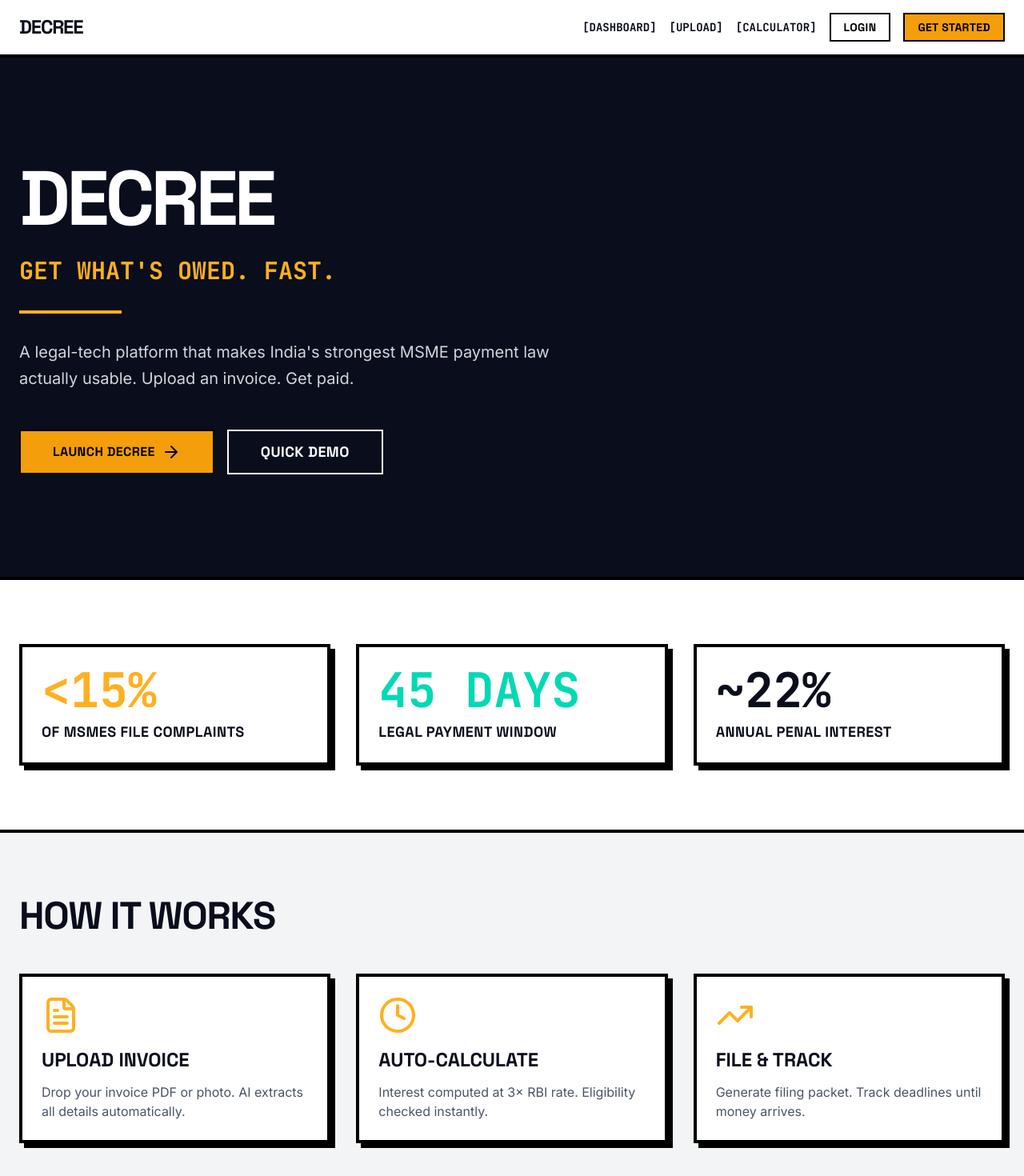
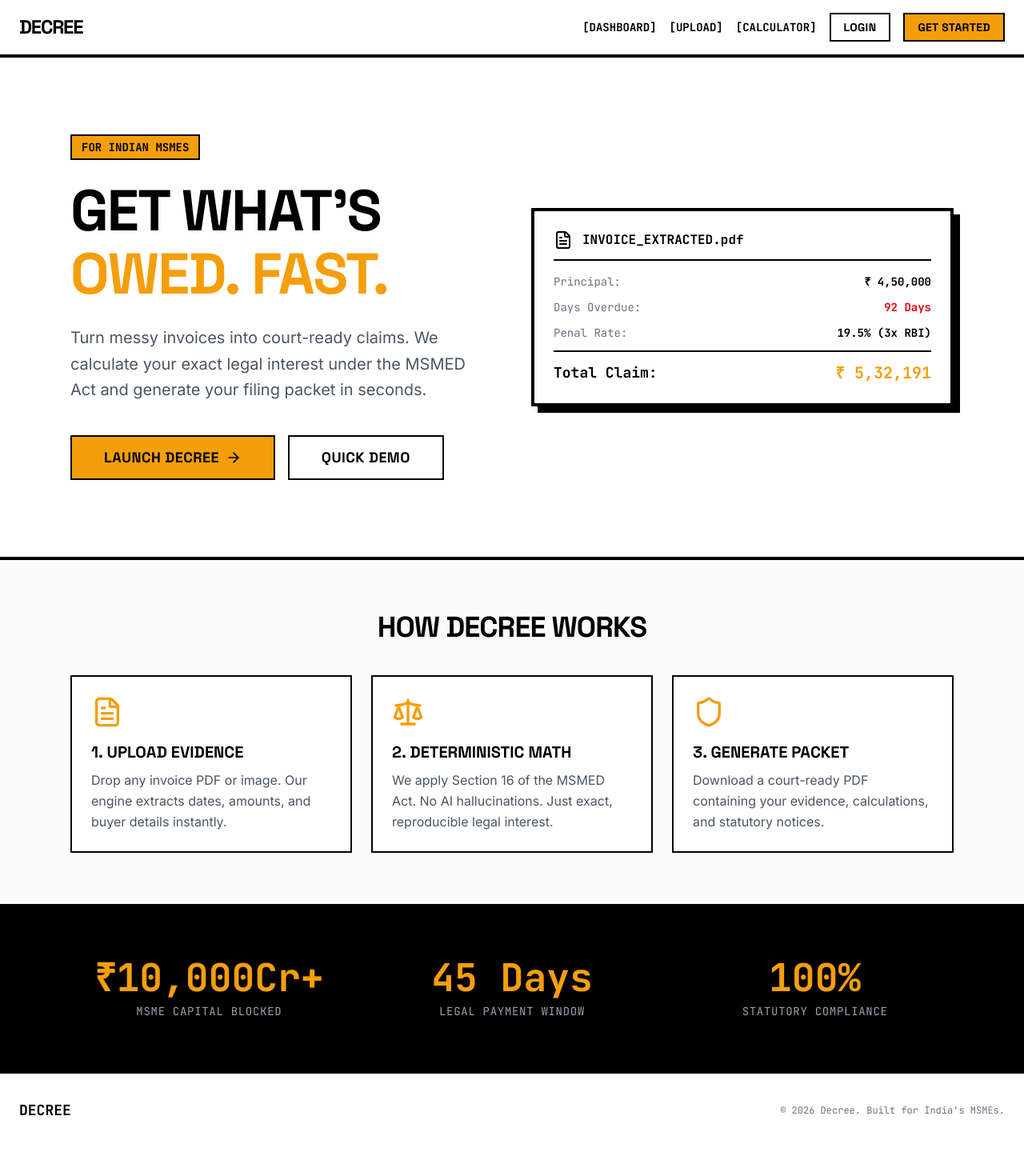
Before and after one commit to aarush-2002/Decree, a Next.js app: page / in a window 1280 px wide. Shown: the top 1470 px of the page at 80% size. After the commit the page ends 1434 px from the top, so only its background shows below. Built offline with nearby package versions, Linux system fonts and the light colour scheme.

Commit message:
Refactor main page layout and improve styling
Updated the layout and styling of the main page, improved font hierarchy, and added new visual elements. Adjusted content to enhance clarity and user engagement.

```diff
--- a/src/app/page.tsx
+++ b/src/app/page.tsx
@@ -1,105 +1,111 @@
 import Link from 'next/link';
 import { Navbar } from '@/components/layout/Navbar';
 import { BrutalButton } from '@/components/ui/BrutalButton';
-import { BrutalCard } from '@/components/ui/BrutalCard';
-import { FileText, Clock, TrendingUp, ArrowRight } from 'lucide-react';
+import { FileText, Scale, Shield, ArrowRight, CheckCircle } from 'lucide-react';
 
 export default function Home() {
   return (
-    <main className="min-h-screen bg-white">
+    <main className="min-h-screen bg-[#FAFAFA] text-black">
       <Navbar />
 
-      {/* Hero Section */}
-      <section className="bg-base text-white py-20 md:py-32 border-b-4 border-black">
-        <div className="container mx-auto px-6">
-          <h1 className="text-6xl md:text-8xl font-black font-display tracking-tighter mb-6">
-            DECREE
+      {/* Hero Section - Tighter spacing, better font hierarchy */}
+      <section className="border-b-4 border-black bg-white py-16 md:py-24">
+        <div className="container mx-auto px-6 max-w-6xl">
+          <div className="flex flex-col md:flex-row items-center gap-12">
+            <div className="flex-1 space-y-6">
+              <div className="inline-block bg-[#F59E0B] border-2 border-black px-3 py-1 font-mono text-sm font-bold uppercase">
+                For Indian MSMEs
+              </div>
+              <h1 className="text-5xl md:text-7xl font-black font-display tracking-tight leading-[1.1]">
+                GET WHAT'S <br/> <span className="text-[#F59E0B]">OWED. FAST.</span>
               </h1>
-          <p className="text-2xl md:text-3xl font-bold text-primary font-mono mb-8">
-            GET WHAT'S OWED. FAST.
-          </p>
-          <div className="border-t-4 border-primary w-32 mb-8"></div>
-          <p className="text-xl max-w-2xl font-body leading-relaxed text-gray-300 mb-12">
-            A legal-tech platform that makes India's strongest MSME payment law actually usable.
-            Upload an invoice. Get paid.
+              <p className="text-lg md:text-xl font-body text-gray-600 max-w-lg leading-relaxed">
+                Turn messy invoices into court-ready claims. We calculate your exact legal interest under the MSMED Act and generate your filing packet in seconds.
               </p>
 
-          <div className="flex flex-wrap gap-4">
+              <div className="flex flex-wrap gap-4 pt-4">
                 <Link href="/dashboard">
-              <BrutalButton variant="primary" size="xl" className="text-base">
-                Launch Decree <ArrowRight className="ml-2 w-6 h-6" />
+                  <BrutalButton variant="primary" size="xl">
+                    Launch Decree <ArrowRight className="ml-2 w-5 h-5" />
                   </BrutalButton>
                 </Link>
                 <Link href="/upload">
-              <BrutalButton variant="outline" size="xl" className="text-white border-white hover:bg-white hover:text-base">
+                  <BrutalButton variant="outline" size="xl">
                     Quick Demo
                   </BrutalButton>
                 </Link>
               </div>
             </div>
-      </section>
 
-      {/* Stats Section */}
-      <section className="py-20 border-b-4 border-black">
-        <div className="container mx-auto px-6">
-          <div className="grid grid-cols-1 md:grid-cols-3 gap-8">
-            <BrutalCard variant="amber">
-              <div className="text-6xl font-black font-mono mb-2 text-primary">&lt;15%</div>
-              <div className="text-lg font-bold uppercase tracking-wide font-display">Of MSMEs File Complaints</div>
-            </BrutalCard>
-            <BrutalCard variant="teal">
-              <div className="text-6xl font-black font-mono mb-2 text-secondary">45 DAYS</div>
-              <div className="text-lg font-bold uppercase tracking-wide font-display">Legal Payment Window</div>
-            </BrutalCard>
-            <BrutalCard variant="default">
-              <div className="text-6xl font-black font-mono mb-2">~22%</div>
-              <div className="text-lg font-bold uppercase tracking-wide font-display">Annual Penal Interest</div>
-            </BrutalCard>
+            {/* Added Visual Element to fill empty space */}
+            <div className="flex-1 w-full">
+              <div className="border-4 border-black bg-white p-6 shadow-[8px_8px_0px_0px_#000000]">
+                <div className="flex items-center gap-3 mb-4 border-b-2 border-black pb-3">
+                  <FileText className="w-6 h-6" />
+                  <span className="font-mono font-bold">INVOICE_EXTRACTED.pdf</span>
+                </div>
+                <div className="space-y-3 font-mono text-sm">
+                  <div className="flex justify-between"><span className="text-gray-500">Principal:</span> <span className="font-bold">₹ 4,50,000</span></div>
+                  <div className="flex justify-between"><span className="text-gray-500">Days Overdue:</span> <span className="font-bold text-red-600">92 Days</span></div>
+                  <div className="flex justify-between"><span className="text-gray-500">Penal Rate:</span> <span className="font-bold">19.5% (3x RBI)</span></div>
+                  <div className="flex justify-between border-t-2 border-black pt-3 mt-3">
+                    <span className="font-bold text-lg">Total Claim:</span>
+                    <span className="font-black text-xl text-[#F59E0B]">₹ 5,32,191</span>
+                  </div>
+                </div>
+              </div>
+            </div>
           </div>
         </div>
       </section>
 
-      {/* Features Section */}
-      <section className="py-20 bg-gray-100 border-b-4 border-black">
-        <div className="container mx-auto px-6">
-          <h2 className="text-5xl font-black font-display mb-12 tracking-tight">HOW IT WORKS</h2>
-          <div className="grid grid-cols-1 md:grid-cols-3 gap-8">
+      {/* Features Grid - Balanced and filled */}
+      <section className="py-16 bg-[#FAFAFA] border-b-4 border-black">
+        <div className="container mx-auto px-6 max-w-6xl">
+          <h2 className="text-3xl md:text-4xl font-black font-display mb-10 tracking-tight text-center uppercase">
+            How Decree Works
+          </h2>
+          <div className="grid grid-cols-1 md:grid-cols-3 gap-6">
             {[
-              { icon: FileText, title: "Upload Invoice", desc: "Drop your invoice PDF or photo. AI extracts all details automatically." },
-              { icon: Clock, title: "Auto-Calculate", desc: "Interest computed at 3× RBI rate. Eligibility checked instantly." },
-              { icon: TrendingUp, title: "File & Track", desc: "Generate filing packet. Track deadlines until money arrives." },
+              { icon: FileText, title: "1. Upload Evidence", desc: "Drop any invoice PDF or image. Our engine extracts dates, amounts, and buyer details instantly." },
+              { icon: Scale, title: "2. Deterministic Math", desc: "We apply Section 16 of the MSMED Act. No AI hallucinations. Just exact, reproducible legal interest." },
+              { icon: Shield, title: "3. Generate Packet", desc: "Download a court-ready PDF containing your evidence, calculations, and statutory notices." },
             ].map((feature, index) => (
-              <BrutalCard key={index} variant="amber" className="h-full">
-                <feature.icon className="w-12 h-12 text-primary mb-4" />
-                <h3 className="text-2xl font-black font-display mb-3 uppercase">{feature.title}</h3>
-                <p className="text-base font-body text-gray-600">{feature.desc}</p>
-              </BrutalCard>
+              <div key={index} className="bg-white border-2 border-black p-6 hover:-translate-y-1 transition-transform duration-300">
+                <feature.icon className="w-10 h-10 text-[#F59E0B] mb-4" />
+                <h3 className="text-xl font-black font-display mb-2 uppercase">{feature.title}</h3>
+                <p className="text-base font-body text-gray-600 leading-relaxed">{feature.desc}</p>
+              </div>
             ))}
           </div>
         </div>
       </section>
 
-      {/* CTA Section */}
-      <section className="py-20">
-        <div className="container mx-auto px-6">
-          <div className="border-4 border-primary p-10 md:p-16 bg-base shadow-[8px_8px_0px_0px_#ffb020]">
-            <h2 className="text-4xl md:text-6xl font-black font-display mb-6 tracking-tight text-white">
-              STOP WAITING.<br />START FILING.
-            </h2>
-            <Link href="/dashboard">
-              <BrutalButton variant="primary" size="xl" className="text-lg mt-4">
-                Get Started Now <ArrowRight className="ml-2 w-6 h-6" />
-              </BrutalButton>
-            </Link>
+      {/* Trust/Stats Section - Fills the bottom */}
+      <section className="py-16 bg-black text-white border-b-4 border-black">
+        <div className="container mx-auto px-6 max-w-6xl">
+          <div className="grid grid-cols-1 md:grid-cols-3 gap-8 text-center">
+            <div>
+              <div className="text-4xl md:text-5xl font-black font-mono text-[#F59E0B] mb-2">₹10,000Cr+</div>
+              <div className="text-sm font-mono uppercase tracking-wider text-gray-400">MSME Capital Blocked</div>
+            </div>
+            <div>
+              <div className="text-4xl md:text-5xl font-black font-mono text-[#F59E0B] mb-2">45 Days</div>
+              <div className="text-sm font-mono uppercase tracking-wider text-gray-400">Legal Payment Window</div>
+            </div>
+            <div>
+              <div className="text-4xl md:text-5xl font-black font-mono text-[#F59E0B] mb-2">100%</div>
+              <div className="text-sm font-mono uppercase tracking-wider text-gray-400">Statutory Compliance</div>
+            </div>
           </div>
         </div>
       </section>
 
       {/* Footer */}
-      <footer className="border-t-4 border-black bg-white py-12">
-        <div className="container mx-auto px-6 flex justify-between items-center">
-          <div className="font-display font-black text-2xl tracking-tight">DECREE</div>
-          <div className="font-mono text-sm text-gray-600">© 2026 Decree. Built for MSMEs.</div>
+      <footer className="py-8 bg-white">
+        <div className="container mx-auto px-6 flex justify-between items-center font-mono text-xs text-gray-500">
+          <div className="font-black text-black text-lg">DECREE</div>
+          <div>© 2026 Decree. Built for India's MSMEs.</div>
         </div>
       </footer>
     </main>
```
Lines whose indentation alone changed are shown as unchanged.
